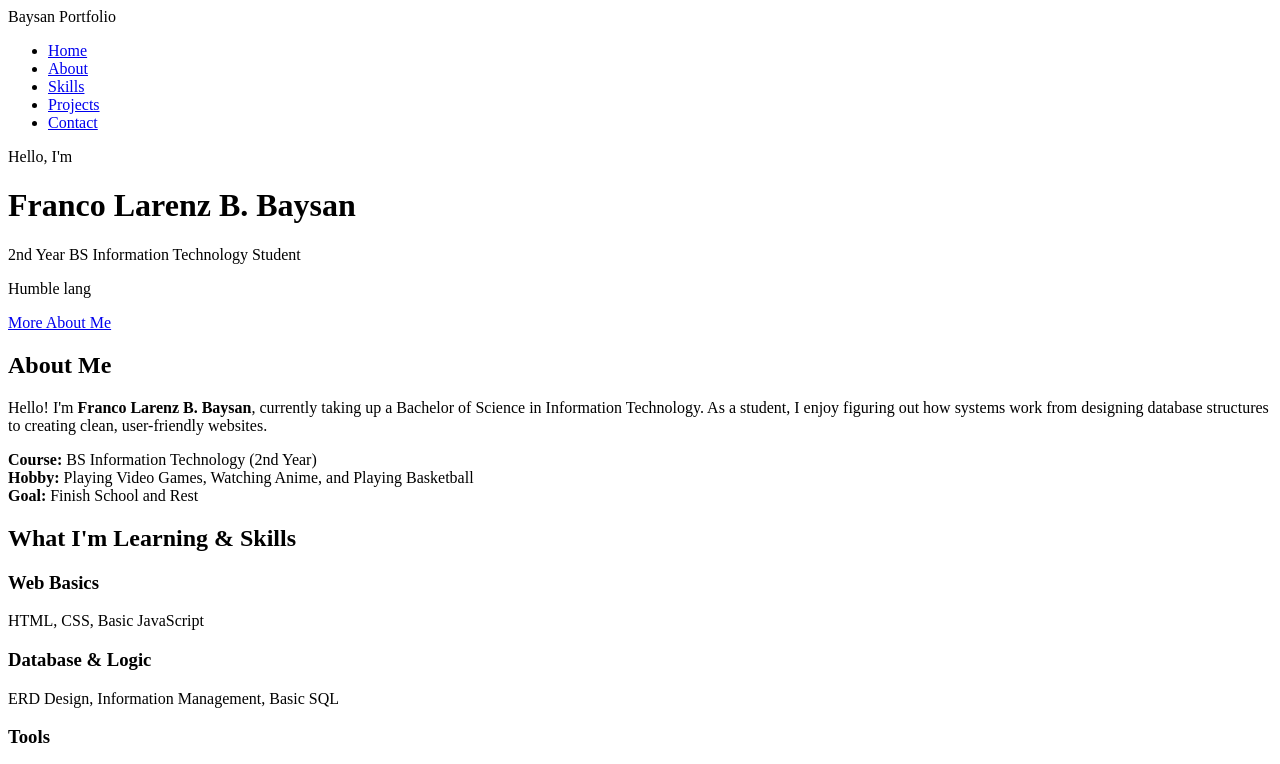
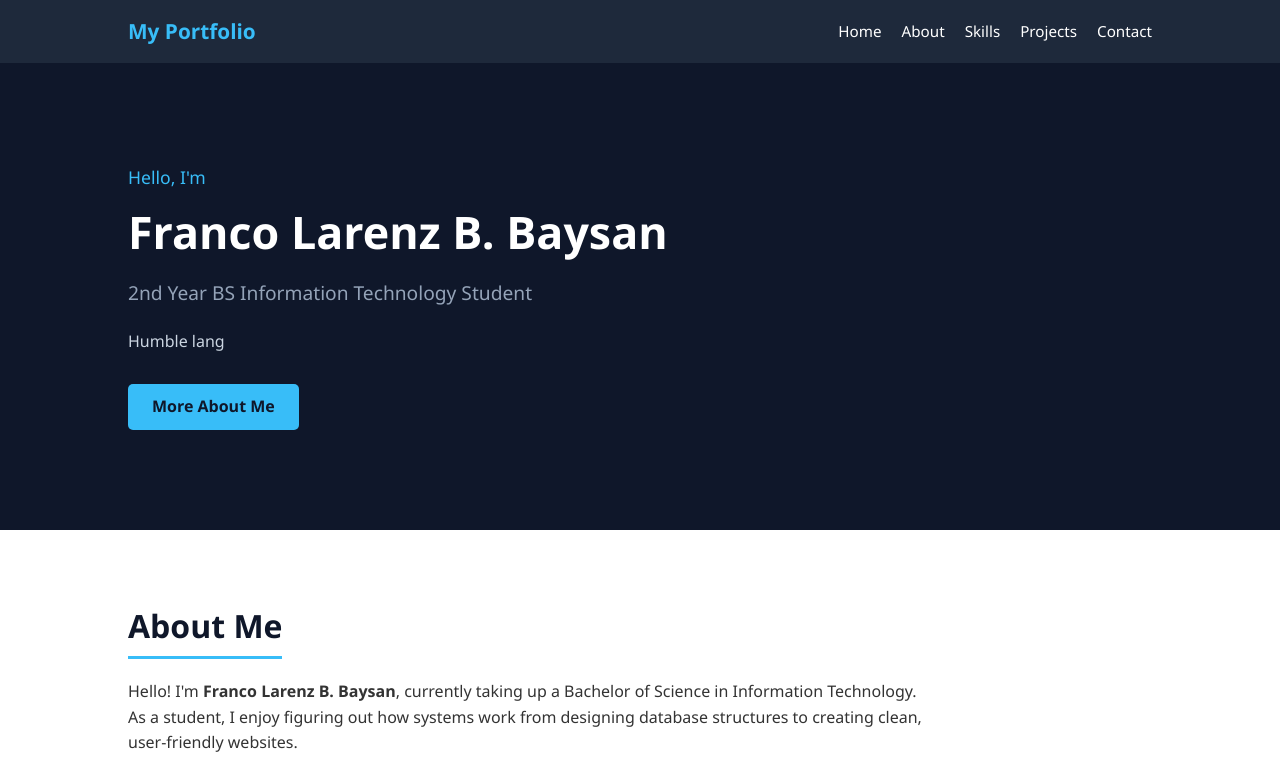
Before and after one commit to larenzzzz/BAYSAN_PORTFOLIO, a plain HTML site: page index.html in a window 1280 px wide. Shown: the top 764 px of the page. Drawn offline with Linux system fonts and the light colour scheme; a script that the page names is missing.

Commit message:
change the logo "Baysan Portfolio" to "My Portfolio"

```diff
--- a/index.html
+++ b/index.html
@@ -10,7 +10,7 @@
 <body>
 
     <nav class="navbar">
-        <div class="logo">Baysan Portfolio</div>
+        <div class="logo">My Portfolio</div>
         <link rel="stylesheet" href="style.css">
         <ul class="nav-links">
             <li><a href="#home">Home</a></li>
--- a/style.css
+++ b/style.css
@@ -0,0 +1,213 @@
+* {
+    margin: 0;
+    padding: 0;
+    box-sizing: border-box;
+    font-family: 'Segoe UI', Tahoma, Geneva, Verdana, sans-serif;
+}
+
+html {
+    scroll-behavior: smooth;
+}
+
+body {
+    color: #333;
+    line-height: 1.6;
+    background-color: #ffffff;
+}
+
+/* Navbar */
+.navbar {
+    display: flex;
+    justify-content: space-between;
+    align-items: center;
+    padding: 15px 10%;
+    background-color: #1e293b;
+    color: white;
+    position: sticky;
+    top: 0;
+    z-index: 100;
+}
+
+.logo {
+    font-size: 1.3rem;
+    font-weight: bold;
+    color: #38bdf8;
+}
+
+.nav-links {
+    list-style: none;
+    display: flex;
+    gap: 20px;
+}
+
+.nav-links a {
+    color: white;
+    text-decoration: none;
+    font-size: 0.95rem;
+    transition: color 0.3s;
+}
+
+.nav-links a:hover {
+    color: #38bdf8;
+}
+
+/* Hero Section */
+.hero {
+    background-color: #0f172a;
+    color: white;
+    padding: 100px 10%;
+    text-align: left;
+}
+
+.greeting {
+    color: #38bdf8;
+    font-size: 1.1rem;
+    margin-bottom: 5px;
+}
+
+.hero h1 {
+    font-size: 2.8rem;
+    margin-bottom: 10px;
+}
+
+.subtitle {
+    font-size: 1.2rem;
+    color: #94a3b8;
+    margin-bottom: 20px;
+}
+
+.bio {
+    max-width: 600px;
+    color: #cbd5e1;
+    margin-bottom: 30px;
+}
+
+.btn {
+    display: inline-block;
+    padding: 10px 24px;
+    background-color: #38bdf8;
+    color: #0f172a;
+    text-decoration: none;
+    font-weight: bold;
+    border-radius: 5px;
+    border: none;
+    cursor: pointer;
+    font-size: 1rem;
+    transition: background-color 0.3s;
+}
+
+.btn:hover {
+    background-color: #7dd3fc;
+}
+
+/* General Sections */
+.section {
+    padding: 70px 10%;
+}
+
+.bg-light {
+    background-color: #f8fafc;
+}
+
+.section h2 {
+    font-size: 2rem;
+    margin-bottom: 20px;
+    color: #0f172a;
+    border-bottom: 3px solid #38bdf8;
+    display: inline-block;
+    padding-bottom: 5px;
+}
+
+.section-desc {
+    margin-bottom: 25px;
+    color: #64748b;
+}
+
+/* About Section */
+.about-container p {
+    margin-bottom: 15px;
+    max-width: 800px;
+}
+
+.info-grid {
+    display: grid;
+    grid-template-columns: repeat(auto-fit, minmax(220px, 1fr));
+    gap: 15px;
+    margin-top: 25px;
+}
+
+.info-box {
+    background: #f1f5f9;
+    padding: 15px;
+    border-left: 4px solid #38bdf8;
+    border-radius: 4px;
+}
+
+/* Skills & Projects Grids */
+.skills-grid, .projects-grid {
+    display: grid;
+    grid-template-columns: repeat(auto-fit, minmax(250px, 1fr));
+    gap: 20px;
+    margin-top: 20px;
+}
+
+.skill-card, .project-card {
+    background: white;
+    padding: 25px;
+    border-radius: 8px;
+    border: 1px solid #e2e8f0;
+    box-shadow: 0 2px 5px rgba(0,0,0,0.05);
+}
+
+.skill-card h3, .project-card h3 {
+    margin-bottom: 10px;
+    color: #1e293b;
+}
+
+.project-card p {
+    color: #475569;
+    font-size: 0.95rem;
+    margin-bottom: 15px;
+}
+
+.tag {
+    display: inline-block;
+    background-color: #e0f2fe;
+    color: #0369a1;
+    font-size: 0.8rem;
+    padding: 3px 10px;
+    border-radius: 12px;
+    margin-right: 5px;
+    font-weight: 600;
+}
+
+/* Contact */
+.contact-info {
+    margin: 20px 0;
+}
+
+.hidden-msg {
+    margin-top: 15px;
+    font-weight: bold;
+    color: #0284c7;
+}
+
+/* Footer */
+footer {
+    text-align: center;
+    padding: 20px;
+    background-color: #1e293b;
+    color: #94a3b8;
+    font-size: 0.9rem;
+}
+
+/* Mobile Responsiveness */
+@media (max-width: 768px) {
+    .navbar {
+        flex-direction: column;
+        gap: 10px;
+    }
+    .hero h1 {
+        font-size: 2rem;
+    }
+}
```
